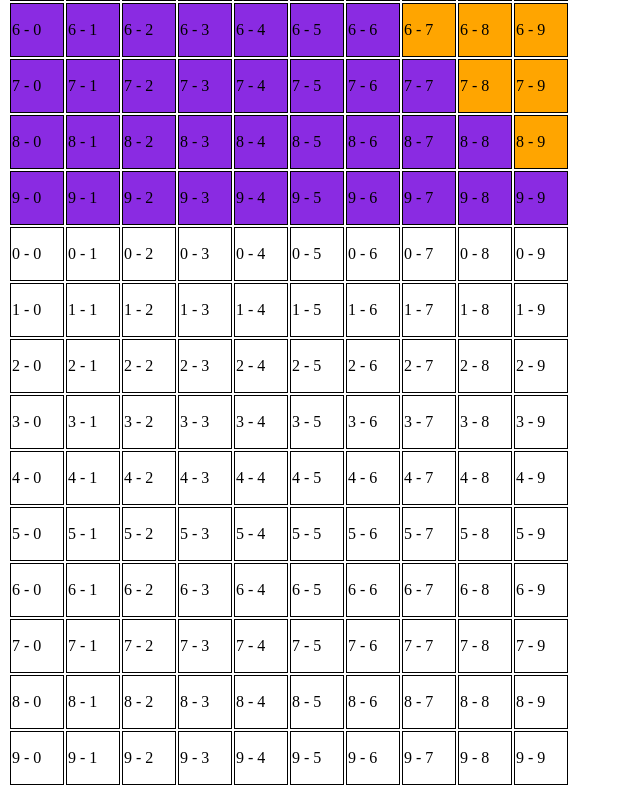
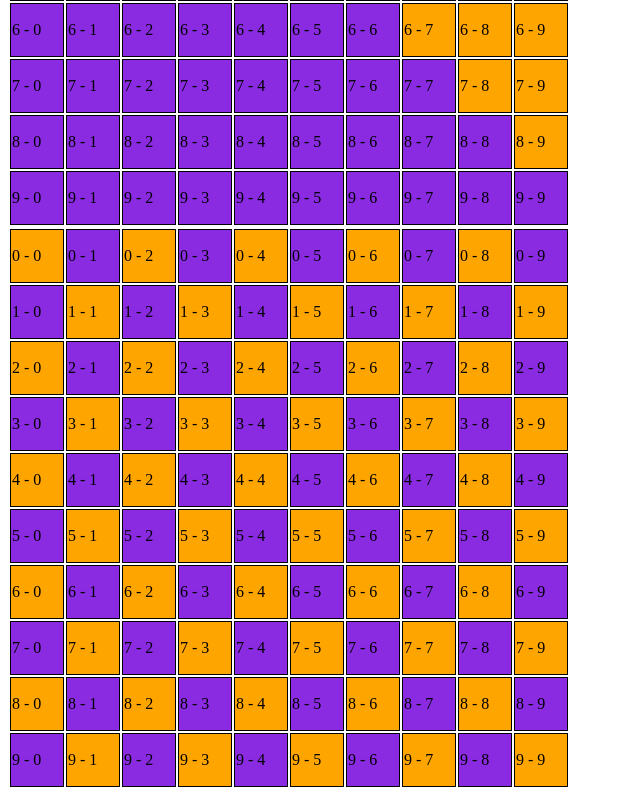
Before and after one commit to blindfoldCode/grid, a plain HTML site: page index.html in a window 1280 px wide. Shown: the part 343-1140 px from the top of the page, without its empty margins (0-640 px from the left). Drawn offline with Linux system fonts and the light colour scheme.

Commit message:
created chess pattern

```diff
--- a/grid.js
+++ b/grid.js
@@ -1,5 +1,6 @@
 function run(cb) {
-  var tableBody = document.querySelector("table");
+  var body = document.querySelector("body"),
+    tableBody = document.createElement("table");
 
   for (var i = 0; i < 10; i++) {
     var row = document.createElement("tr");
@@ -11,6 +12,7 @@ function run(cb) {
       row.appendChild(cell);
     }
     tableBody.appendChild(row);
+    body.appendChild(tableBody);
   }
 }
 
@@ -18,6 +20,11 @@ run(function(td, i) {
   return (td <= i) ? "bg-blue" : "bg-orange";
 });
 
-run(function(td, i) {
-  return/* (td <= i) ? "bg-blue" : "bg-orange";*/
+run(function(td, row) {
+  if (row % 2 == 0) {
+    return (td % 2 == 0) ? "bg-orange" : "bg-blue";
+  } else {
+    return  (td % 2 == 0) ? "bg-blue" : "bg-orange";
+  }
+
 });
--- a/index.html
+++ b/index.html
@@ -21,7 +21,7 @@
 </head>
 
 <body>
-<table></table>
+
   <script src="grid.js"></script>
 </body>
 
```
